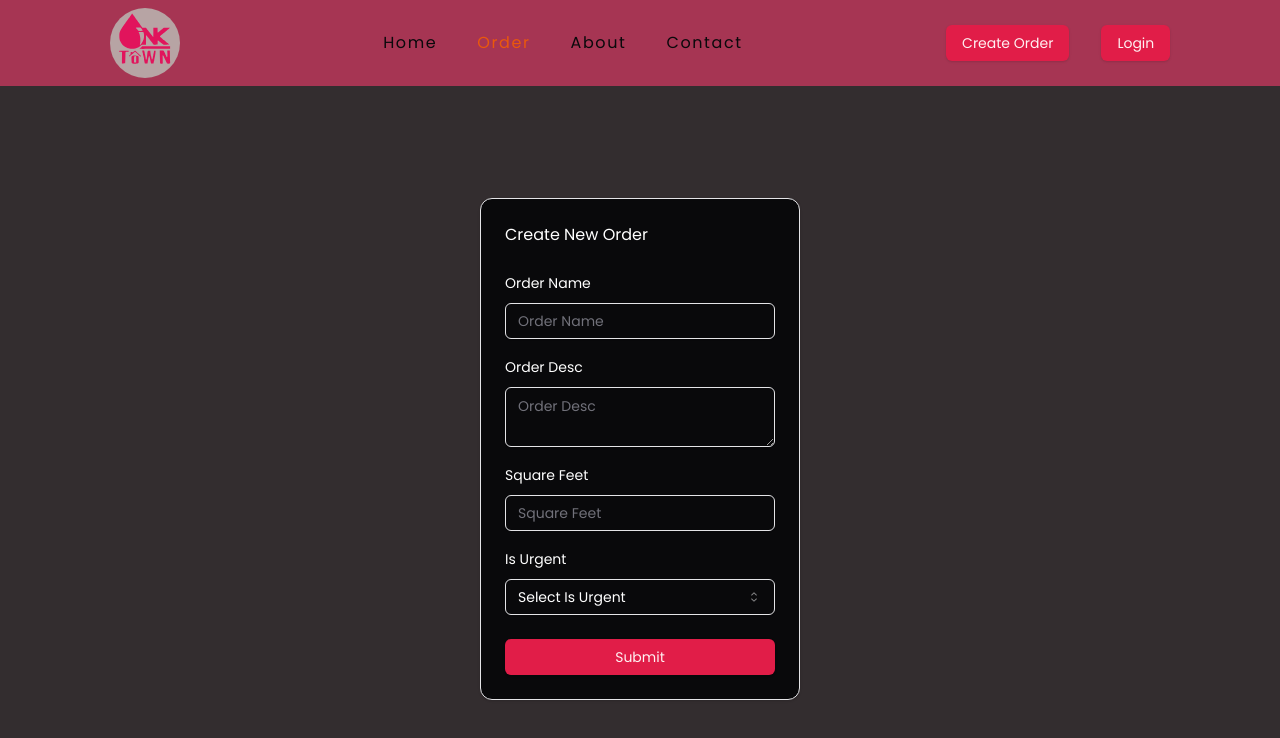
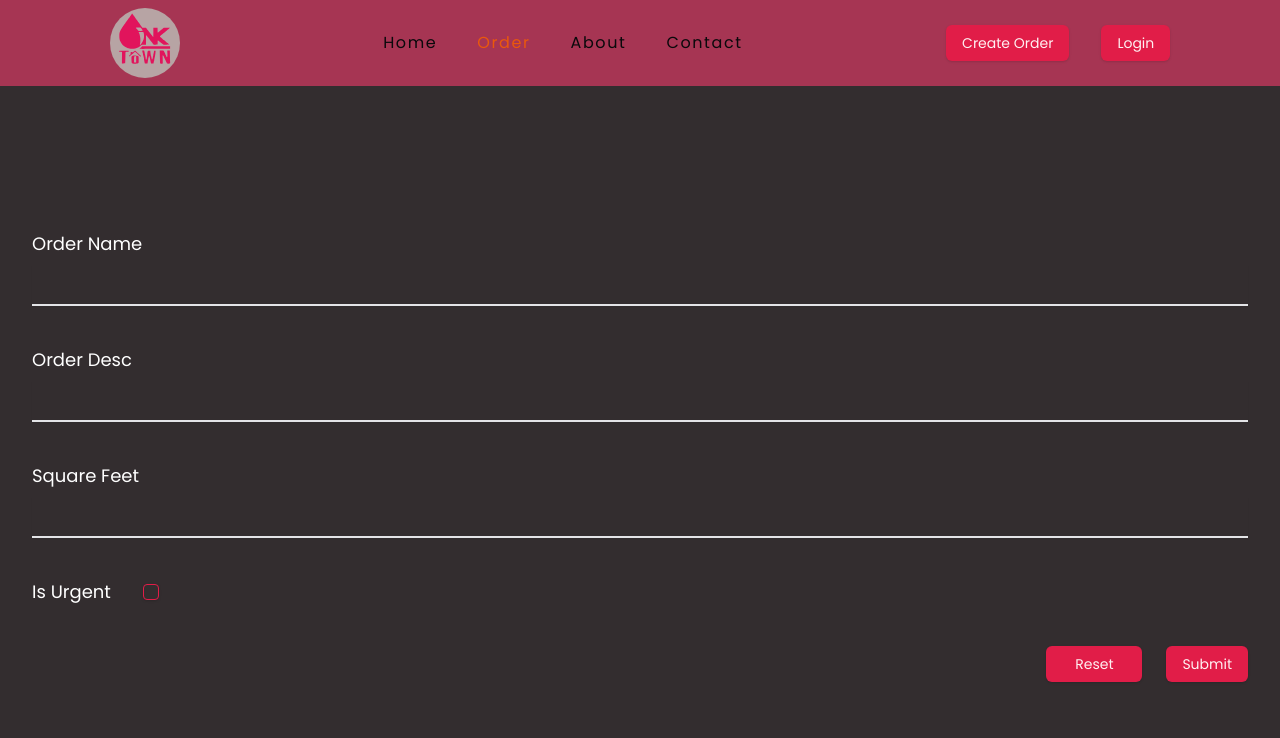
Before and after one commit to rak626/PressioUI, a Next.js app in the folder pressio/: page /order/createorder in a window 1280 px wide. Shown: the top 738 px of the page. Built offline with nearby package versions, Linux system fonts and the light colour scheme.

Commit message:
changes on mint

```diff
--- a/pressio/src/app/(home)/order/(order)/createorder/page.tsx
+++ b/pressio/src/app/(home)/order/(order)/createorder/page.tsx
@@ -1,6 +1,8 @@
 'use client'
+import { CustomInput } from '@/components/CustomInput'
 import { Button } from '@/components/ui/button'
 import { Card, CardContent, CardFooter, CardHeader } from '@/components/ui/card'
+import { Checkbox } from '@/components/ui/checkbox'
 import {
   Form,
   FormControl,
@@ -36,26 +38,23 @@ const CreateOrderPage = () => {
     console.log('data .. . ... ')
     console.log({ data })
   }
+
   return (
-    <main className=" w-1/4 mx-auto min-h-screen py-[7rem]">
-      <Card className="bg-card-foreground text-card">
-        <CardHeader>Create New Order</CardHeader>
+    <main className=" container mx-auto min-h-screen pt-36 overflow-y-auto">
       <Form {...form}>
         <form onSubmit={form.handleSubmit(submitHandler)}>
-            <CardContent className="flex flex-col gap-4 ">
+          <div className="flex flex-col gap-10">
             <FormField
               control={form.control}
               name="orderName"
               render={({ field }) => {
                 return (
                   <FormItem>
-                      <FormLabel>Order Name</FormLabel>
+                    <FormLabel className="text-white text-lg">
+                      Order Name
+                    </FormLabel>
                     <FormControl>
-                        <Input
-                          placeholder="Order Name"
-                          type="text"
-                          {...field}
-                        />
+                      <CustomInput type="text" {...field} className="" />
                     </FormControl>
                     <FormMessage />
                   </FormItem>
@@ -68,9 +67,11 @@ const CreateOrderPage = () => {
               render={({ field }) => {
                 return (
                   <FormItem>
-                      <FormLabel>Order Desc</FormLabel>
+                    <FormLabel className="text-white text-lg">
+                      Order Desc
+                    </FormLabel>
                     <FormControl>
-                        <Textarea placeholder="Order Desc" {...field} />
+                      <CustomInput type="text" {...field} />
                     </FormControl>
                     <FormMessage />
                   </FormItem>
@@ -83,11 +84,12 @@ const CreateOrderPage = () => {
               render={({ field }) => {
                 return (
                   <FormItem>
-                      <FormLabel>Square Feet</FormLabel>
+                    <FormLabel className="text-white text-lg">
+                      Square Feet
+                    </FormLabel>
                     <FormControl>
-                        <Input
-                          placeholder="Square Feet"
-                          type="number"
+                      <CustomInput
+                        type="text"
                         onChange={(data) =>
                           field.onChange(Number(data.target.value))
                         }
@@ -103,37 +105,38 @@ const CreateOrderPage = () => {
               name="isUrgent"
               render={({ field }) => {
                 return (
-                    <FormItem>
-                      <FormLabel>Is Urgent</FormLabel>
-                      <Select
-                        onValueChange={(data) =>
-                          field.onChange(data === 'true' ? true : false)
-                        }
+                  <FormItem className="">
+                    <FormLabel
+                      className="text-white text-lg flex gap-8 items-center justify-start"
+                      htmlFor="terms"
                     >
+                      Is Urgent
                       <FormControl>
-                          <SelectTrigger>
-                            <SelectValue placeholder="Select Is Urgent" />
-                          </SelectTrigger>
+                        <Checkbox
+                          id="terms"
+                          onCheckedChange={(data) => {
+                            field.onChange(data)
+                          }}
+                        />
                       </FormControl>
-                        <SelectContent>
-                          <SelectItem value={'true'}>Yes</SelectItem>
-                          <SelectItem value={'false'}>No</SelectItem>
-                        </SelectContent>
-                      </Select>
+                    </FormLabel>
+
                     <FormMessage />
                   </FormItem>
                 )
               }}
             />
-            </CardContent>
-            <CardFooter>
-              <Button type="submit" className="w-full">
+            <div className="flex justify-end items-center gap-6">
+              <Button type="reset" className="w-24">
+                Reset
+              </Button>
+              <Button type="submit" className="">
                 Submit
               </Button>
-            </CardFooter>
+            </div>
+          </div>
         </form>
       </Form>
-      </Card>
     </main>
   )
 }
--- a/pressio/src/app/(home)/order/page.tsx
+++ b/pressio/src/app/(home)/order/page.tsx
@@ -1,4 +1,4 @@
-import { DataTable } from '@/components/data-table'
+import { DataTable } from '@/components/DataTable'
 import React from 'react'
 import { columns } from './column'
 import { orders } from '@/constants/orderData'
@@ -6,7 +6,7 @@ import { orders } from '@/constants/orderData'
 const OrderPage = () => {
   return (
     <div className="px-10 pt-20 min-h-screen h-full">
-      <div className=''>
+      <div className="">
         <DataTable columns={columns} data={orders} />
       </div>
     </div>
--- /dev/null
+++ b/pressio/src/components/CustomInput.tsx
@@ -0,0 +1,28 @@
+import * as React from 'react'
+
+import { cn } from '@/lib/utils'
+
+export interface InputProps
+  extends React.InputHTMLAttributes<HTMLInputElement> {}
+
+const CustomInput = React.forwardRef<HTMLInputElement, InputProps>(
+  ({ className, type, ...props }, ref) => {
+    return (
+      <input
+        type={type}
+        className={cn(
+          'flex h-10 w-full bg-transparent px-3 py-1 text-sm text-white/70 shadow-sm transition-colors border-b-2 placeholder:text-muted-foreground focus:border-red-600 focus:outline-none ',
+          className
+        )}
+        ref={ref}
+        {...props}
+      />
+    )
+  }
+)
+CustomInput.displayName = 'CustomInput'
+
+export { CustomInput }
+
+// Original classes
+// flex h-9 w-full rounded-md border border-input bg-transparent px-3 py-1 text-sm shadow-sm transition-colors file:border-0 file:bg-transparent file:text-sm file:font-medium placeholder:text-muted-foreground focus-visible:outline-none focus-visible:ring-1 focus-visible:ring-ring disabled:cursor-not-allowed disabled:opacity-50
```
Also changed, not shown: pressio/src/components/DataTable.tsx (renamed from pressio/src/components/data-table.tsx). Lines whose indentation alone changed are shown as unchanged.
